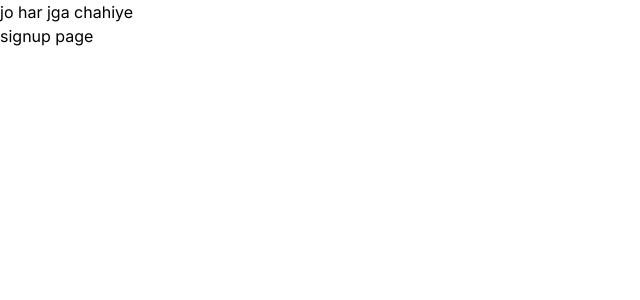
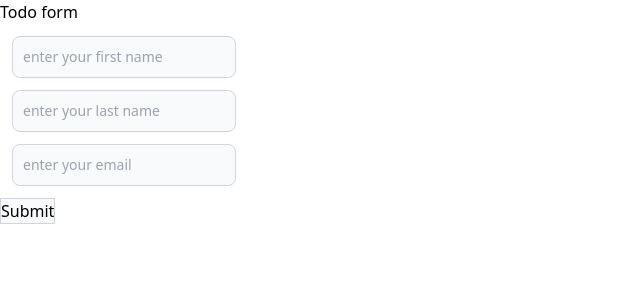
Before and after one commit to techloset/ToDo-List-Application-Talha, a Next.js app: page / in a window 1280 px wide. Shown: the top 300 px of the page, without its empty margins (0-640 px from the left). Built offline with nearby package versions, Linux system fonts and the light colour scheme; no server answers.

Commit message:
learning Firebase Crud

```diff
--- a/app/firebase/config.js
+++ b/app/firebase/config.js
@@ -1,7 +1,6 @@
-// Import the functions you need from the SDKs you need
-import { initializeApp, getApps, getApp } from "firebase/app";
-// import { getAnalytics } from "firebase/analytics";
-import { getAuth } from "firebase/auth";
+import { initializeApp } from "firebase/app";
+// import { getAuth } from "firebase/auth";
+import { getFirestore } from "firebase/firestore";
 
 const firebaseConfig = {
   apiKey: process.env.NEXT_PUBLIC_FIREBASE_API_KEY,
@@ -10,12 +9,12 @@ const firebaseConfig = {
   storageBucket: process.env.NEXT_PUBLIC_FIREBASE_STORAGE_BUCKET,
   messagingSenderId: process.env.NEXT_PUBLIC_FIREBASE_MESSAGING_SENDER_ID,
   appId: process.env.NEXT_PUBLIC_FIREBASE_APP_ID,
-  //   measurementId: "G-360KCNVG5F"
+  measurementId: process.env.NEXT_PUBLIC_FIREBASE_MESSUREMENT_ID,
 };
 
-// Initialize Firebase
-const app = !getApps().length ? initializeApp(firebaseConfig) : getApp();
-// const analytics = getAnalytics(app);
-const auth = getAuth(app);
+const app = initializeApp(firebaseConfig);
+export const db = getFirestore(app);
 
-export { app, auth };
+// const app = !getApps().length ? initializeApp(firebaseConfig) : getApp()
+// const auth = getAuth(app)
+// export {app, auth}
--- a/app/globals.css
+++ b/app/globals.css
@@ -1,17 +1,3 @@
 @tailwind base;
 @tailwind components;
 @tailwind utilities;
-
-:root {
-  --foreground-rgb: 0, 0, 0;
-  --background-start-rgb: 214, 219, 220;
-  --background-end-rgb: 255, 255, 255;
-}
-
-@media (prefers-color-scheme: dark) {
-  :root {
-    --foreground-rgb: 255, 255, 255;
-    --background-start-rgb: 0, 0, 0;
-    --background-end-rgb: 0, 0, 0;
-  }
-}
--- a/app/layout.js
+++ b/app/layout.js
@@ -1,7 +1,7 @@
 import { Inter } from 'next/font/google'
 import './globals.css'
 
-const inter = Inter({ subsets: ['latin'] })
+
 
 export const metadata = {
   title: 'Create Next App',
@@ -11,8 +11,8 @@ export const metadata = {
 export default function RootLayout({ children }) {
   return (
     <html lang="en">
-      <body className={inter.className}>
-      <h1>jo har jga chahiye</h1>
+      <body >
+      {/* <h1>jo har jga chahiye</h1> */}
       {children}
       </body>
 
--- a/app/page.js
+++ b/app/page.js
@@ -1,9 +1,11 @@
-import Signup from '../app/signUp/page'
+// import Signup from '../app/signUp/page'
+import TODO from '../app/todo/page'
 
 export default function Home() {
   return (
     <main className="">
-      <Signup/>
+      {/* <Signup/> */}
+      <TODO/>
     </main>
   )
 }
--- a/app/signUp/page.js
+++ b/app/signUp/page.js
@@ -1,9 +1,53 @@
-import React from 'react'
+// 'use client'
+// import { useState } from 'react';
+// import {useCreateUserWithEmailAndPassword} from 'react-firebase-hooks/auth'
+// import {auth} from '@/app/firebase/config'
 
-const page = () => {
-  return (
-    <div>signup page</div>
-  )
-}
+// const SignUp = () => {
+//   const [email, setEmail] = useState('');
+//   const [password, setPassword] = useState('');
+//   const [createUserWithEmailAndPassword] = useCreateUserWithEmailAndPassword(auth);
 
-export default page
+//   const handleSignUp = async () => {
+//     try {
+//         const res = await createUserWithEmailAndPassword(email, password)
+//         console.log({res})
+//         sessionStorage.setItem('user', true)
+//         setEmail('');
+//         setPassword('')
+
+//     } catch(e){
+//         console.error(e)
+//     }
+//   };
+
+//   return (
+//     <div className="min-h-screen flex items-center justify-center bg-gray-900">
+//       <div className="bg-gray-800 p-10 rounded-lg shadow-xl w-96">
+//         <h1 className="text-white text-2xl mb-5">Sign Up</h1>
+//         <input
+//           type="email"
+//           placeholder="Email"
+//           value={email}
+//           onChange={(e) => setEmail(e.target.value)}
+//           className="w-full p-3 mb-4 bg-gray-700 rounded outline-none text-white placeholder-gray-500"
+//         />
+//         <input
+//           type="password"
+//           placeholder="Password"
+//           value={password}
+//           onChange={(e) => setPassword(e.target.value)}
+//           className="w-full p-3 mb-4 bg-gray-700 rounded outline-none text-white placeholder-gray-500"
+//         />
+//         <button
+//           onClick={handleSignUp}
+//           className="w-full p-3 bg-indigo-600 rounded text-white hover:bg-indigo-500"
+//         >
+//           Sign Up
+//         </button>
+//       </div>
+//     </div>
+//   );
+// };
+
+// export default SignUp;
--- /dev/null
+++ b/app/todo/page.js
@@ -0,0 +1,65 @@
+"use client";
+import React, { useState } from "react";
+import { collection, addDoc } from "firebase/firestore";
+import {db} from '../firebase/config'
+
+const page = () => {
+  const [userName, setUserName] = useState("");
+  const [email, setEmail] = useState("");
+  const [subject, setSubject] = useState("");
+
+  const handleSubmit = async () => {
+    let student = {
+      name: userName,
+      email,
+      subject,
+    };
+    setUserName("");
+    setEmail("");
+    setSubject("")
+    try {
+      const docRef = await addDoc(collection(db, "student"), {
+        student
+      });
+      console.log("Document written with ID: ", docRef.id);
+    } catch (e) {
+      console.error("Error adding document: ", e);
+    }
+  };
+  return (
+    <div>
+      <h1>Todo form</h1>
+
+      <form action="">
+        <input
+          type="text"
+          onChange={(e) => setUserName(e.target.value)}
+          placeholder="enter your first name"
+          className='bg-gray-50 border m-3 border-gray-300 text-gray-900 text-sm rounded-lg focus:ring-blue-500 focus:border-blue-500 block p-2.5 dark:bg-gray-700 dark:border-gray-600 dark:placeholder-gray-400 dark:text-white dark:focus:ring-blue-500 dark:focus:border-blue-500" placeholder="John" required'
+        />
+        {/* <h1>{setUserName}</h1> */}
+        <input
+          type="text"
+          onChange={(e) => setEmail(e.target.value)}
+          placeholder="enter your last name"
+          className='bg-gray-50 border m-3 border-gray-300 text-gray-900 text-sm rounded-lg focus:ring-blue-500 focus:border-blue-500 block p-2.5 dark:bg-gray-700 dark:border-gray-600 dark:placeholder-gray-400 dark:text-white dark:focus:ring-blue-500 dark:focus:border-blue-500" placeholder="John" required'
+        />
+        <input
+          type="email"
+          onChange={(e) => setSubject(e.target.value)}
+          placeholder="enter your email"
+          className='bg-gray-50 border m-3 border-gray-300 text-gray-900 text-sm rounded-lg focus:ring-blue-500 focus:border-blue-500 block p-2.5 dark:bg-gray-700 dark:border-gray-600 dark:placeholder-gray-400 dark:text-white dark:focus:ring-blue-500 dark:focus:border-blue-500" placeholder="John" required'
+        />
+
+        <button
+          onClick={handleSubmit}
+          className="border bg-gray-50 border-gray-300"
+        >
+          Submit
+        </button>
+      </form>
+    </div>
+  );
+};
+
+export default page;
```
Also changed, not shown: 1 other file (tests, documents, lock files or other folders).
